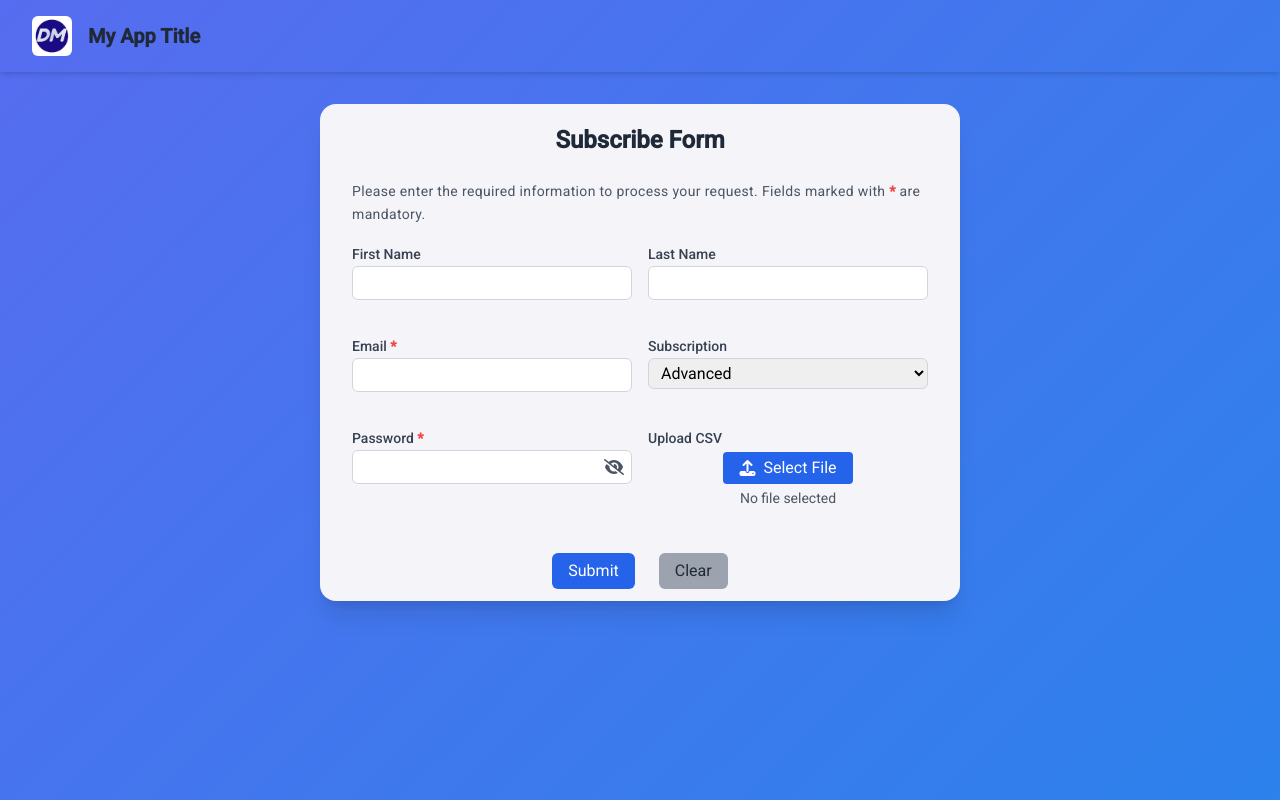
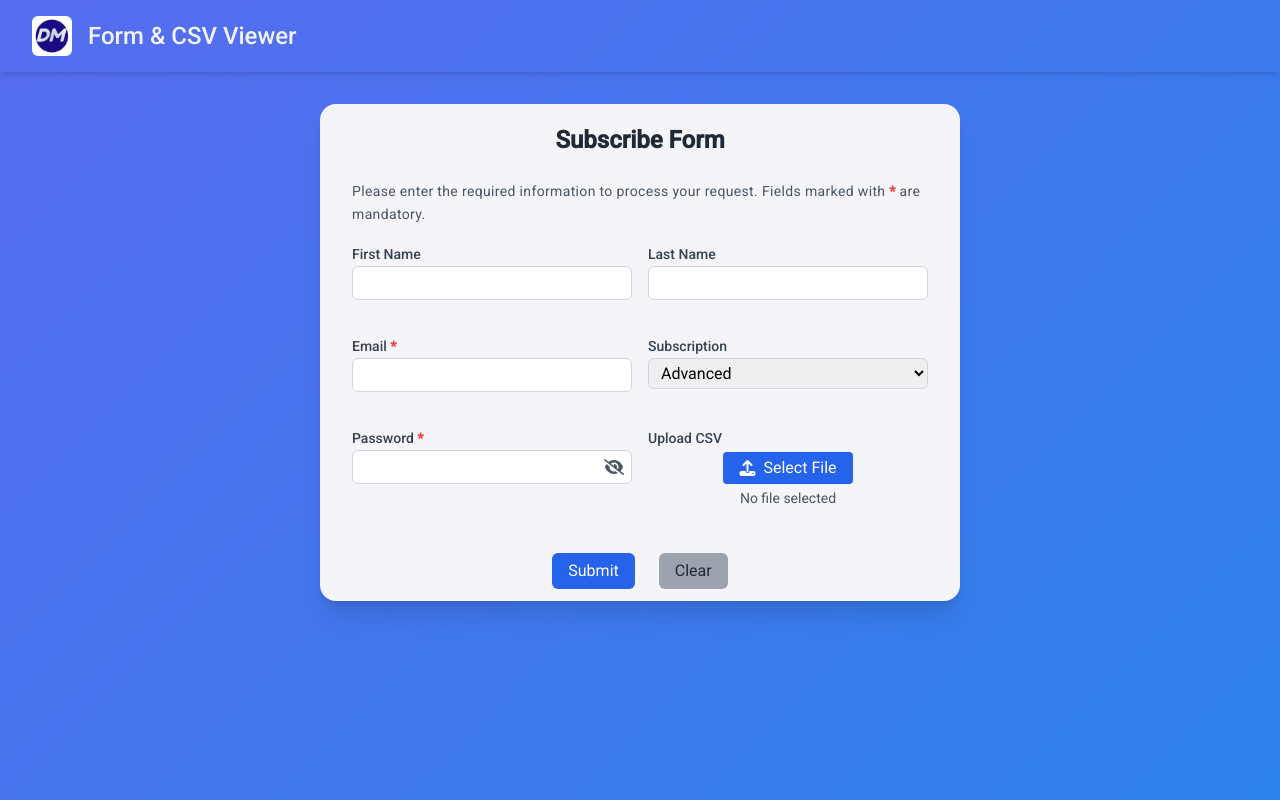
Before and after one commit to duvan-23/frontend-code-challenge, an Angular app: page / in a window 1280 px wide. Built offline with nearby package versions, Linux system fonts and the light colour scheme.

Commit message:
change the header title

```diff
--- a/src/app/layout/components/header/header.html
+++ b/src/app/layout/components/header/header.html
@@ -5,7 +5,7 @@
       alt="Logo"
       class="w-10 h-10 object-contain transition-transform duration-300 hover:scale-105 rounded-md"
     />
-    <h1 class="text-xl font-semibold text-gray-800">My App Title</h1>
+    <h1 class="text-slate-100 font-medium text-2xl">Form & CSV Viewer</h1>
   </div>
 
   <ng-container>
```
